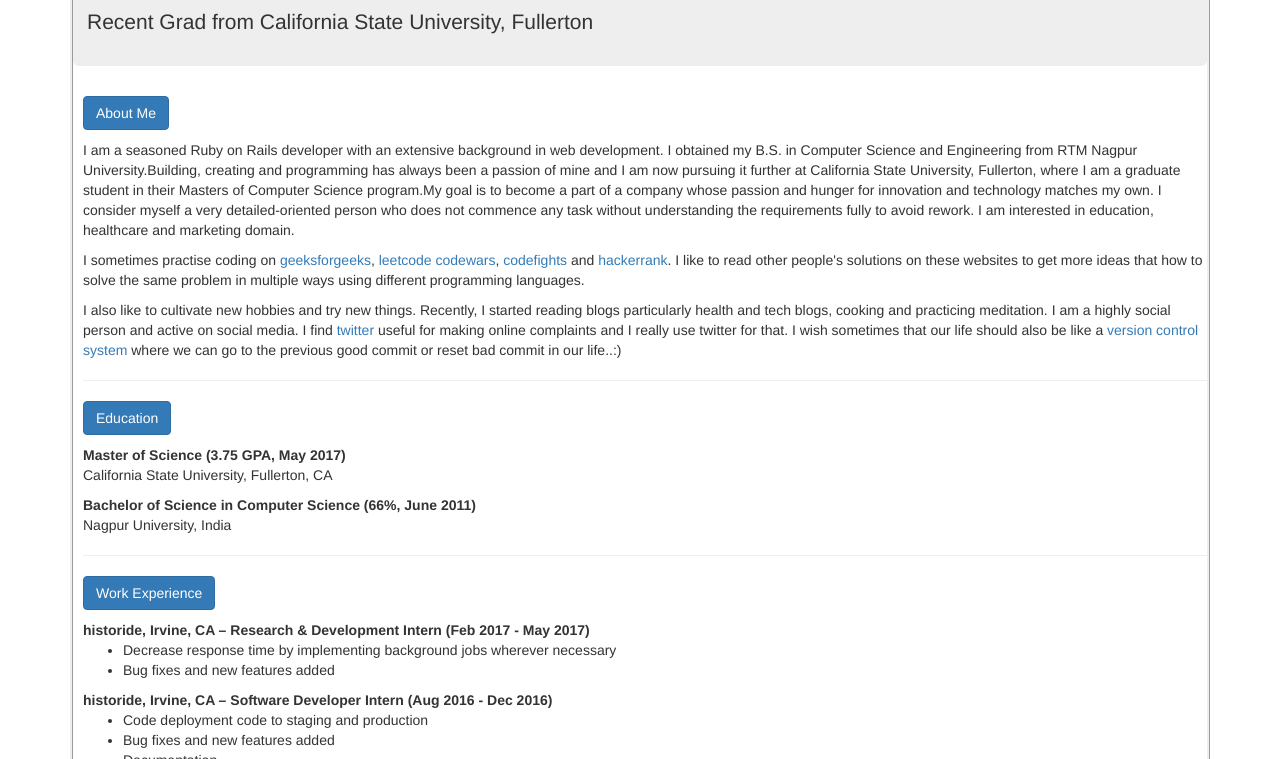
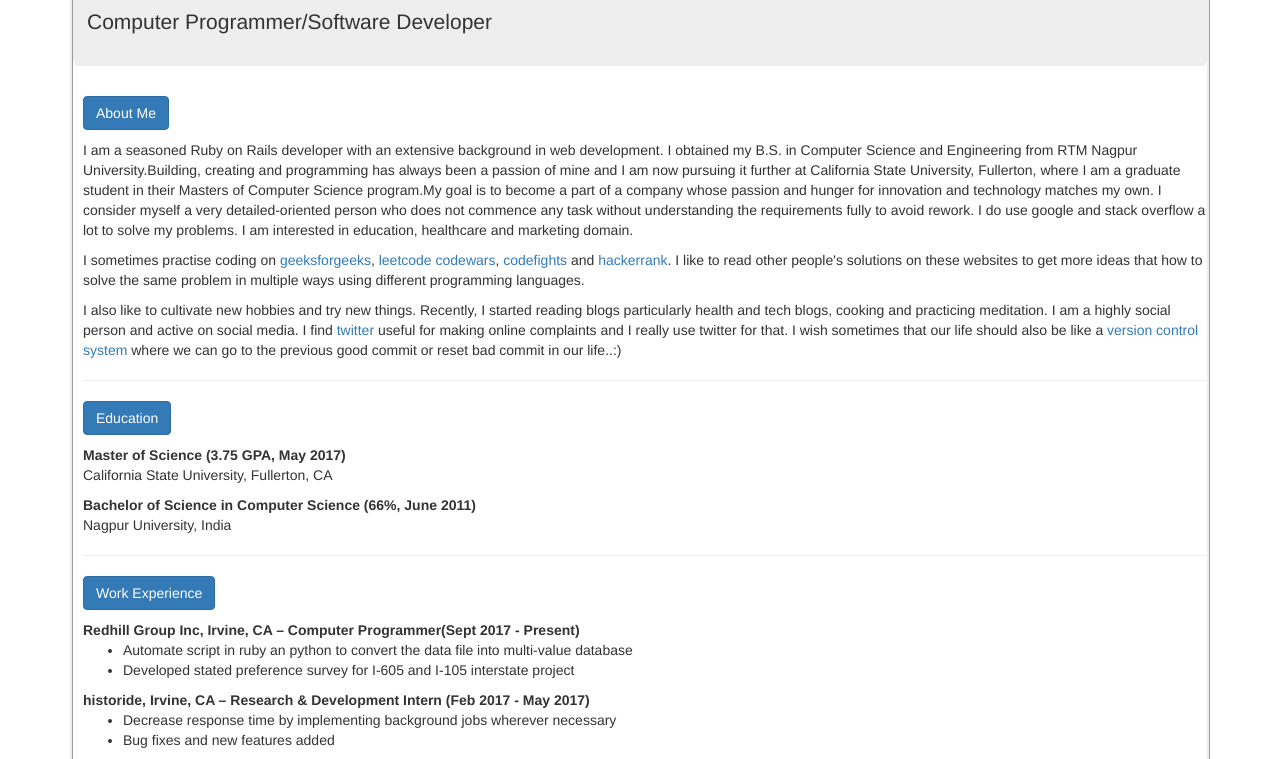
Before and after one commit to ankitchachada/ankitchachada.github.io, a plain HTML site: page index.html in a window 1280 px wide. Shown: the part 180-939 px from the top of the page. Drawn offline with nearby package versions, Linux system fonts and the light colour scheme.

Commit message:
Update index.html

```diff
--- a/index.html
+++ b/index.html
@@ -31,12 +31,12 @@
       </a>
       </h4>
 
-      <p>Recent Grad from California State University, Fullerton</p>
+      <p>Computer Programmer/Software Developer</p>
     </div>
     <div class="info">
       <strong class="btn btn-primary">About Me</strong>
       <p></p>
-      <p>I am a seasoned Ruby on Rails developer with an extensive background in web development. I obtained my B.S. in Computer Science and Engineering from RTM Nagpur University.Building, creating and programming has always been a passion of mine and I am now pursuing it further at California State University, Fullerton, where I am a graduate student in their Masters of Computer Science program.My goal is to become a part of a company whose passion and hunger for innovation and technology matches my own. I consider myself a very detailed-oriented person who does not commence any task without understanding the requirements fully to avoid rework. I am interested in education, healthcare and marketing domain.</p>
+      <p>I am a seasoned Ruby on Rails developer with an extensive background in web development. I obtained my B.S. in Computer Science and Engineering from RTM Nagpur University.Building, creating and programming has always been a passion of mine and I am now pursuing it further at California State University, Fullerton, where I am a graduate student in their Masters of Computer Science program.My goal is to become a part of a company whose passion and hunger for innovation and technology matches my own. I consider myself a very detailed-oriented person who does not commence any task without understanding the requirements fully to avoid rework. I do use google and stack overflow a lot to solve my problems. I am interested in education, healthcare and marketing domain.</p>
       <p>
       I sometimes practise coding on <a href="http://geeksforgeeks.org/" target="_blank">geeksforgeeks</a>, <a href="https://leetcode.com/" target="_blank">leetcode</a> <a href="https://www.codewars.com/" target="_blank">codewars</a>, <a href="https://codefights.com/" target="_blank">codefights</a> and <a href="https://hackerrank.com/" target="_blank">hackerrank</a>. I like to read other people's solutions on these websites to get more ideas that how to solve the same problem in multiple ways using different programming languages.</p>
       <p>I also like to cultivate new hobbies and try new things. Recently, I started reading blogs particularly health and tech blogs, cooking and practicing meditation. I am a highly social person and active on social media. I find <a href="https://twitter.com" target="_blank">twitter</a> useful for making online complaints and I really use twitter for that. I wish sometimes that our life should also be like a <a href="https://en.wikipedia.org/wiki/Version_control" target="_blank">version control system</a> where we can go to the previous good commit or reset bad commit in our life..:)
@@ -51,6 +51,11 @@
       <p>Nagpur University, India </p>
       <hr/>
       <strong class="btn btn-primary">Work Experience</strong><br/> <p></p>
+      <strong>Redhill Group Inc, Irvine, CA – Computer Programmer(Sept 2017 - Present)</strong>
+      <ul>
+        <li>Automate script in ruby an python to convert the data file into multi-value database</li>
+        <li>Developed stated preference survey for I-605 and I-105 interstate project</li>
+      </ul>
       <strong>historide, Irvine, CA – Research & Development Intern (Feb 2017 - May 2017)</strong>
       <ul>
         <li>Decrease response time by implementing background jobs wherever necessary</li>
```
